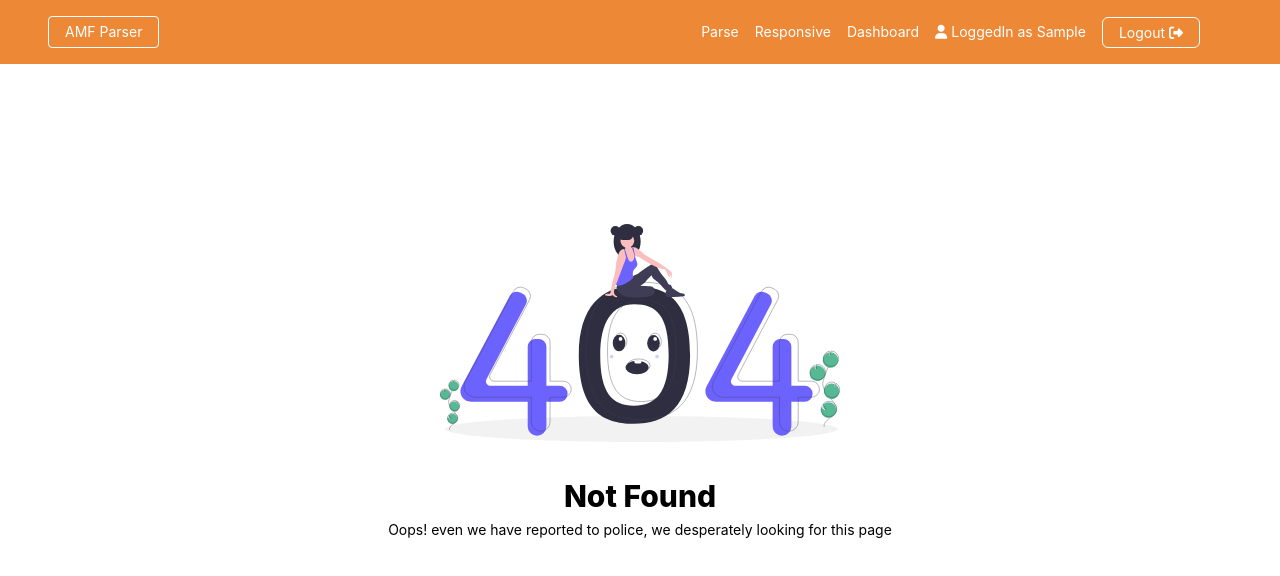
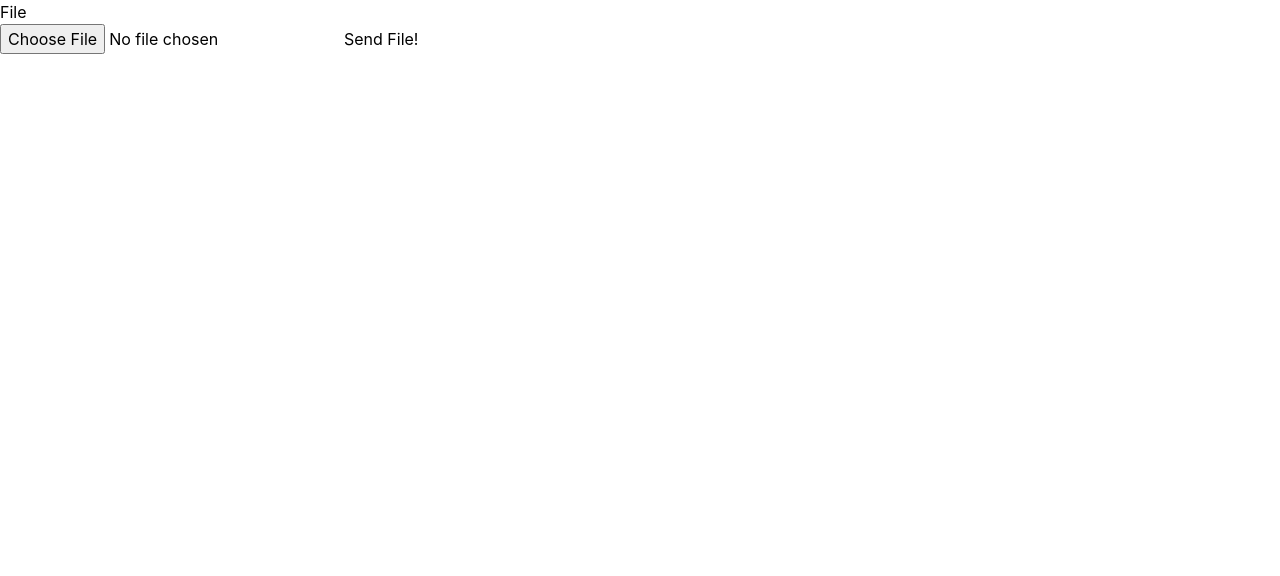
Before and after one commit to boyepanthera/amf-frontend, a React (Create React App) app: page /test in a window 1280 px wide. Before the commit this address had no page. Shown: the top 576 px of the page. Built offline with nearby package versions, Linux system fonts and the light colour scheme; sample sign-in values are in the browser's storage.

Commit message:
class comp

```diff
--- a/src/App.js
+++ b/src/App.js
@@ -7,7 +7,8 @@ import { Protector } from "./components/Protector";
 import { Home } from "./components/Home";
 import { Switch, Route } from "react-router-dom";
 import { Dashboard } from "./components/Dashboard";
-import {Responsive} from './components/Responsive'
+import { Test } from "./components/Test";
+// import {Responsive} from './components/Responsive'
 export const AuthContext = createContext();
 
 const initialState = {
@@ -66,7 +67,7 @@ export const App = () => {
         <Route path="/" exact component={Home} />
         <Protector path="/parse" exact component={Parse} />
         <Protector path="/dashboard" exact component={Dashboard} />
-        <Protector path="/responsive" exact component={Responsive} />
+        <Protector path="/test" exact component={Test} />
         <Route path="/auth" exact component={Login} />
         <Route path="/newauth" exact component={Signup} />
         <Route path="*" exact component={NotFound} />
--- a/src/components/Dashboard.js
+++ b/src/components/Dashboard.js
@@ -3,7 +3,6 @@ import { Navbar } from "./layouts/Navbar";
 import { Formik, Form, Field } from "formik";
 import * as Yup from "yup";
 import axios from "axios";
-// import {AuthContext} from '../App';
 
 export const Dashboard = () => {
   let [ledgers, setLedgers] = useState([]);
--- a/src/components/Responsive.js
+++ /dev/null
@@ -1,16 +0,0 @@
-import React from 'react';
-import {Navbar} from './layouts/Navbar'
-
-export const Responsive  = ()=> {
-
-    return(
-        <div className='h-screen bg-gray-200'>
-            <Navbar/>
-            <div className='flex flex-wrap m-3'>
-                <div className='sm:w-1/3 w-full text-white h-64 bg-orange-800'>Hi</div>
-                <div className='sm:w-1/3 w-full text-white h-64 bg-teal-800'>Hello</div>
-                <div className='sm:w-1/3 w-full text-white h-64 bg-red-800'>HEy</div>
-            </div>
-        </div>
-    )
-}
--- /dev/null
+++ b/src/components/Test.js
@@ -0,0 +1,51 @@
+import React from 'react';
+import axios from 'axios';
+
+export class Test extends React.Component {
+    constructor(props){
+        super(props);
+        this.state = {
+            file : null
+        }
+        this.handleFile = this.handleFile.bind(this)
+        this.handleUpload = this.handleUpload.bind(this)
+    }
+
+    handleFile(e) {
+        let file = e.target.files[0]
+        this.setState({ file })
+    }
+
+    handleUpload (e) {
+        e.preventDefault();
+        let file = this.state.file
+        let fromdata = new FormData();
+        fromdata.append('image', file);
+        const headers = {
+                'Authorization': localStorage.getItem('api_key'),
+                'Content-Type' : 'multipart/form-data'
+        }
+        const user = {
+            filedata: fromdata,
+            type: 1,
+        };
+        axios.post(`sth sth`, user, {
+            headers: headers
+        })
+       .then(res => {
+           console.log(res);
+           console.log(res.data);
+        })
+    }
+
+
+    render() {
+        return (
+            <form onSubmit={this.handleUpload}>
+                <label>File</label><br/>
+                    <input type='file' onChange={this.handleFile}/>
+                <button>Send File!</button>
+            </form>
+        )
+    }
+}
--- a/src/components/layouts/Navbar.js
+++ b/src/components/layouts/Navbar.js
@@ -1,27 +1,31 @@
-import React, { useContext } from "react";
+import React, { useContext, useState } from "react";
 import { Link, useHistory } from "react-router-dom";
 import { AuthContext } from "../../App";
 
 export const Navbar = () => {
   let history = useHistory();
+  const [open, setOpen]= useState(false);
   const { dispatch } = useContext(AuthContext);
   const user  = JSON.parse(localStorage.getItem('user'));
+  const handleToggle= ()=> {
+    setOpen(!open)
+  }
   const handleLogout = () => {
     dispatch({ type: "LOGOUT" });
     history.push("/auth");
   };
   return (
-    <nav className="flex justify-between items-center flex-wrap p-4 px-12 bg-orange-500">
-      <div>
-        <div className="flex items-center text-white flex-shrink-0">
+    <nav className="sm:flex justify-between items-center flex-wrap p-4 px-12 bg-orange-500">
+      <div className="flex justify-between text-white flex-shrink-0">
+        <div>
           <Link
             to="/"
-            className="inline-block text-sm px-4 py-2 leading-none border rounded text-white border-white hover:border-transparent hover:text-orange-500 hover:bg-white mt-4 lg:mt-0"
+            className="inline-block text-sm px-4 py-2 leading-none border rounded text-white border-white hover:border-transparent hover:text-orange-500 hover:bg-white lg:mt-0"
           >
             AMF Parser
           </Link>
         </div>
-        <div className="block lg:hidden">
+        <div className="inline lg:hidden"  onClick={handleToggle} >
           <button className="flex items-center px-3 py-2 border rounded text-teal-200 border-orange-400 hover:text-white hover:border-white">
             <svg
               className="fill-current h-3 w-3"
@@ -34,22 +38,17 @@ export const Navbar = () => {
           </button>
         </div>
       </div>
-      <div className="w-full block flex-grow lg:flex lg:items-center lg:w-auto  ml-auto">
+
+      <div  className={`w-full block flex-grow lg:flex lg:items-center lg:w-auto  sm:ml-auto   ${open? 'block' : 'hidden'}`}>
         <div className="text-sm justify-end flex mr-8 lg:flex-grow">
           {user ? (
             <>
-              <div className="mt-1">
+              <div  className="mt-1">
                 <Link
                   to="/parse"
                   className="block mt-4 lg:inline-block lg:mt-0 text-white hover:text-white mr-4"
                 >
                   Parse
-                </Link>
-                <Link
-                  to="/responsive"
-                  className="block mt-4 lg:inline-block lg:mt-0 text-white hover:text-white mr-4"
-                >
-                  Responsive
                 </Link>
                 <Link
                   to="/dashboard"
```
